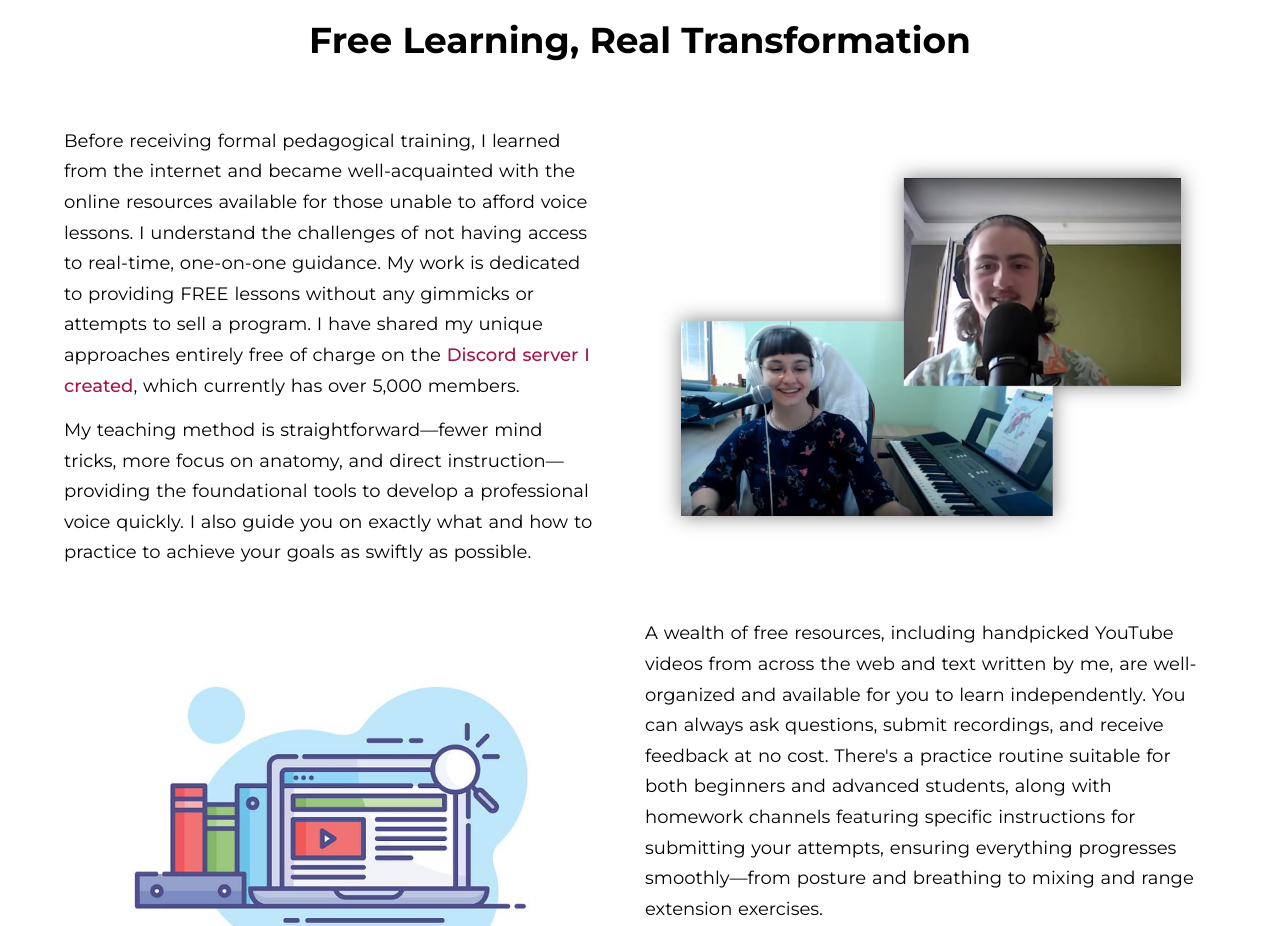
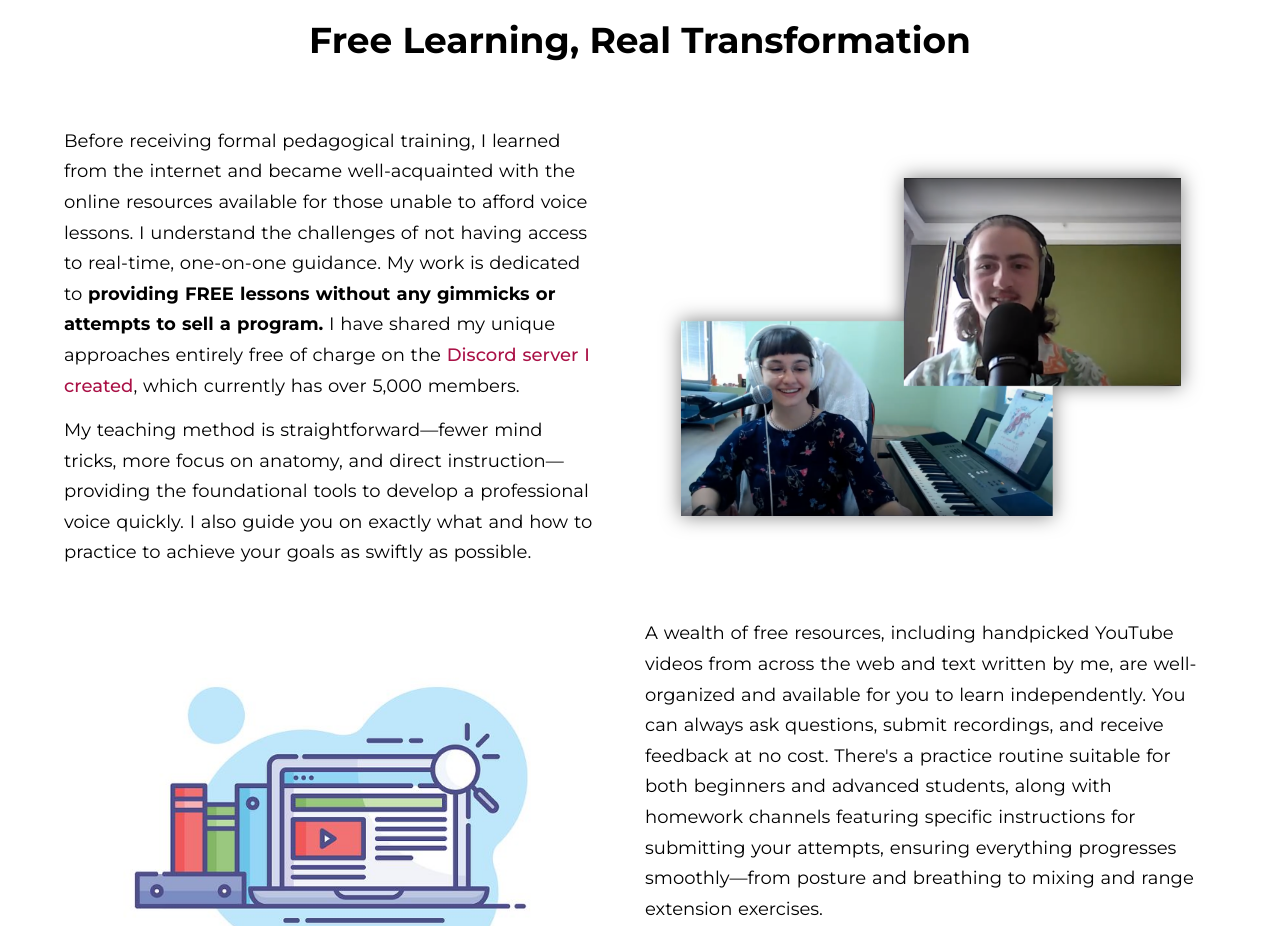
Before and after one commit to rajibul-dev/voccaria, a Next.js app in the folder nextjs/: page / in a window 1280 px wide. Shown: the part 1680-2606 px from the top of the page. Built offline with nearby package versions, Linux system fonts and the light colour scheme.

Commit message:
for seo and semantics

```diff
--- a/nextjs/src/app/mia/sections/mission/mission.tsx
+++ b/nextjs/src/app/mia/sections/mission/mission.tsx
@@ -33,9 +33,12 @@ export default function Mission() {
               internet and became well-acquainted with the online resources
               available for those unable to afford voice lessons. I understand
               the challenges of not having access to real-time, one-on-one
-              guidance. My work is dedicated to providing FREE lessons without
-              any gimmicks or attempts to sell a program. I have shared my
-              unique approaches entirely free of charge on the{" "}
+              guidance. My work is dedicated to{" "}
+              <strong>
+                providing FREE lessons without any gimmicks or attempts to sell
+                a program.
+              </strong>{" "}
+              I have shared my unique approaches entirely free of charge on the{" "}
               <a
                 className="inline-a"
                 href="https://discord.com/invite/4Z5JKYPhTe"
```
